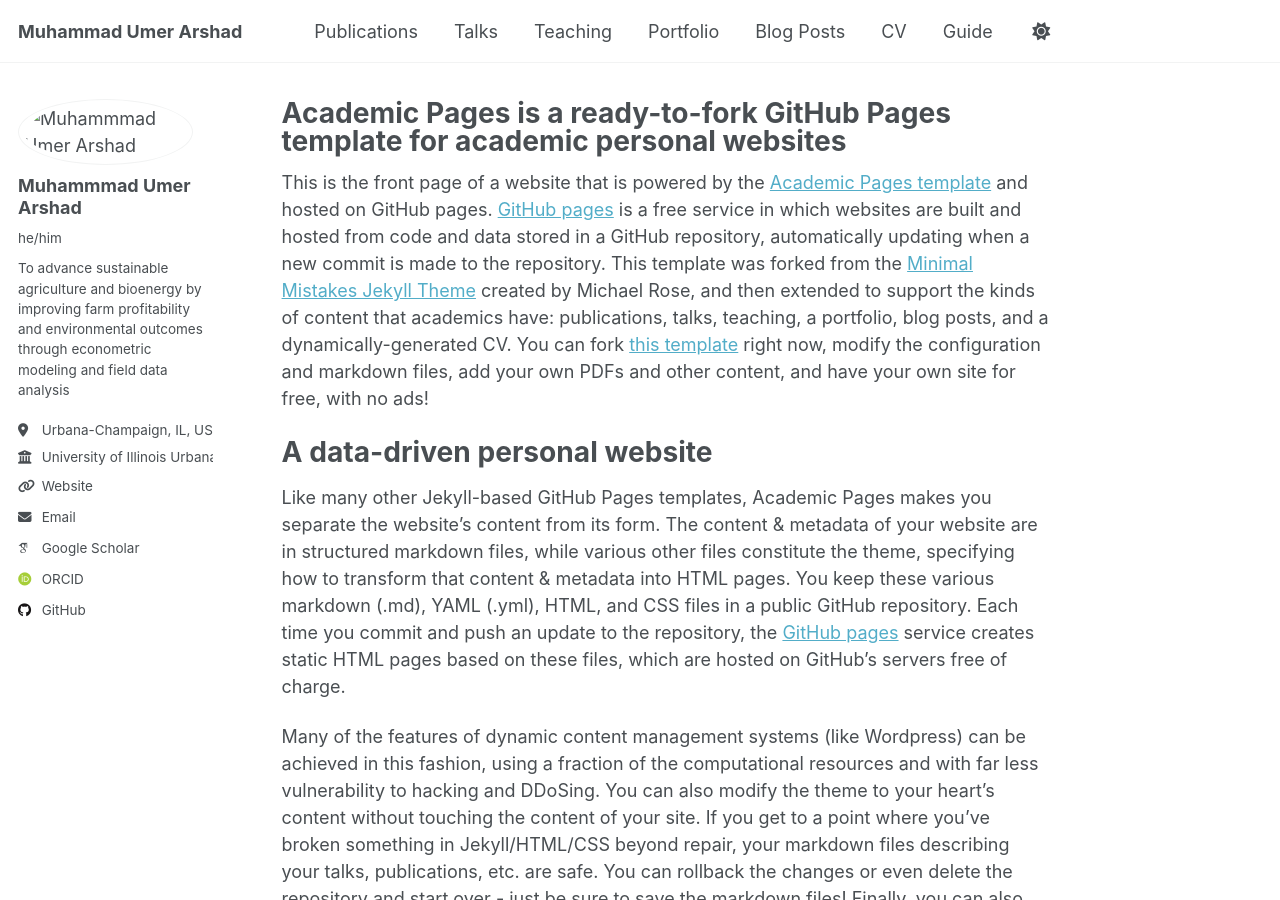
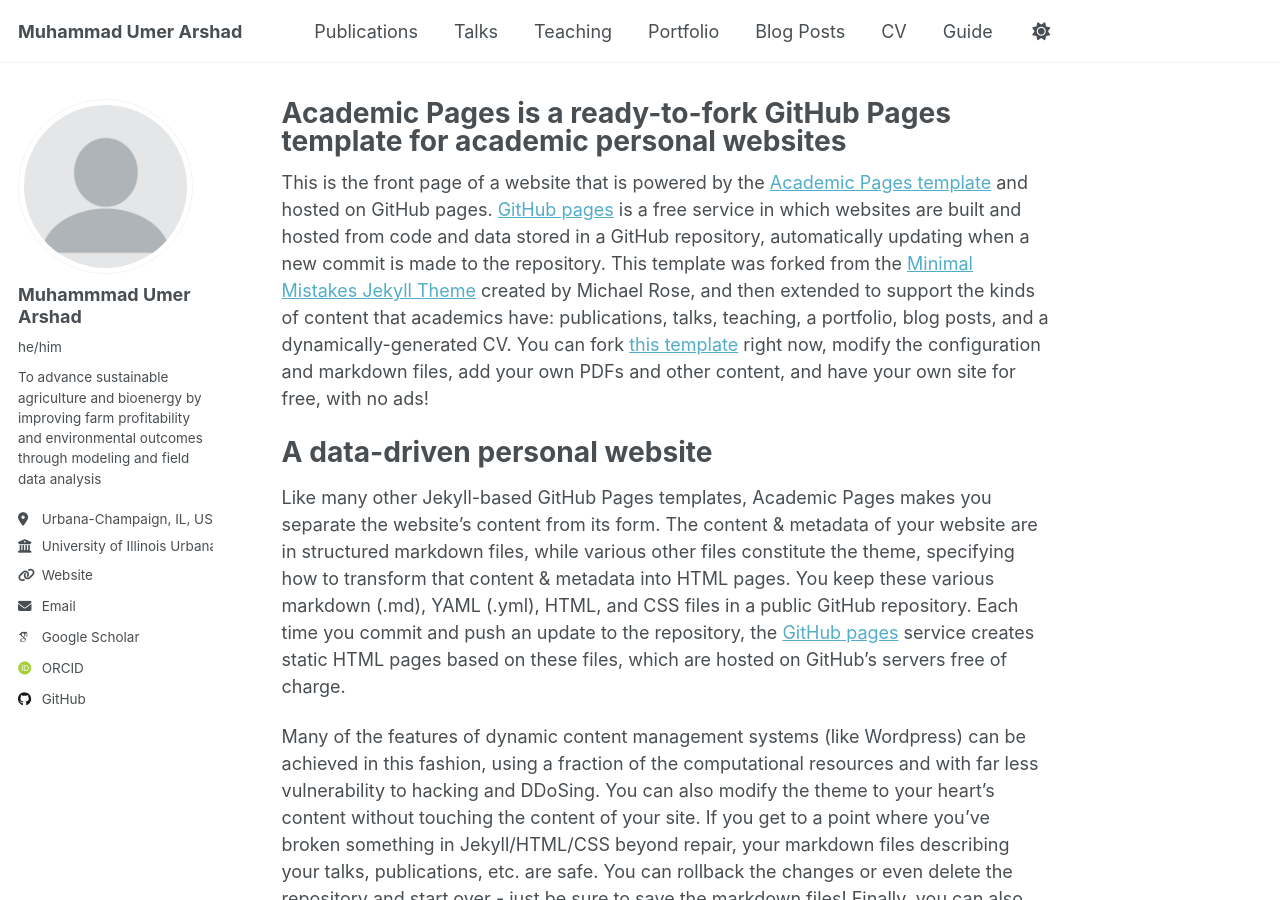
Before and after one commit to marshadu/marshadu.github.io, a Jekyll site: the page built from _pages/about.md, in a window 1280 px wide and 900 px high. Built offline with Jekyll 4.4.1, drawn with Linux system fonts in a browser that asks for light colours; some web fonts are replaced.

Commit message:
Update _config.yml

```diff
--- a/_config.yml
+++ b/_config.yml
@@ -20,10 +20,10 @@
 #               Additional customization can be done by editing /_includes/author-profile.html
 author:
   # Biographic information
-  avatar           : "profile.jpg"
+  avatar           : "profile.png"
   name             : "Muhammmad Umer Arshad"
   pronouns         : "he/him"
-  bio              : "To advance sustainable agriculture and bioenergy by improving farm profitability and environmental outcomes through econometric modeling and field data analysis"
+  bio              : "To advance sustainable agriculture and bioenergy by improving farm profitability and environmental outcomes through modeling and field data analysis"
   location         : "Urbana-Champaign, IL, USA"
   employer         : "University of Illinois Urbana-Champaign"
   uri              : "https://dkleelab.cropsci.illinois.edu/umer-arshad/"
```
